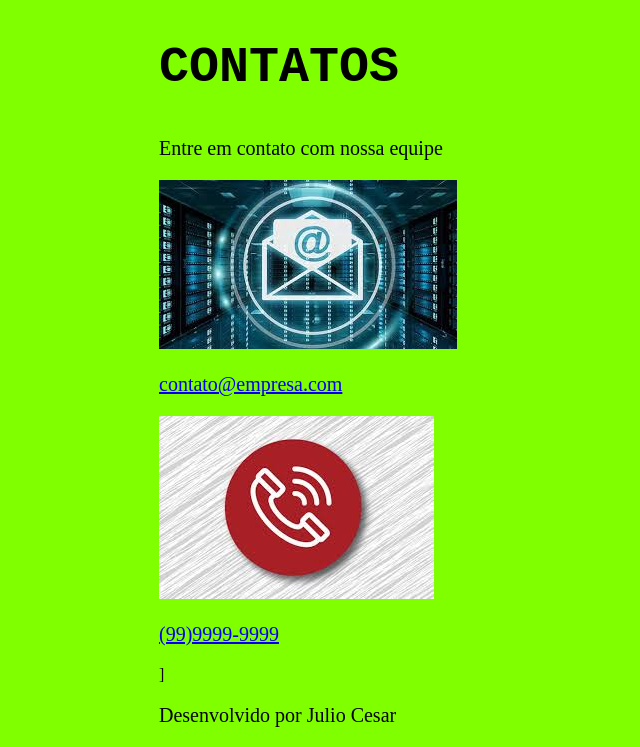
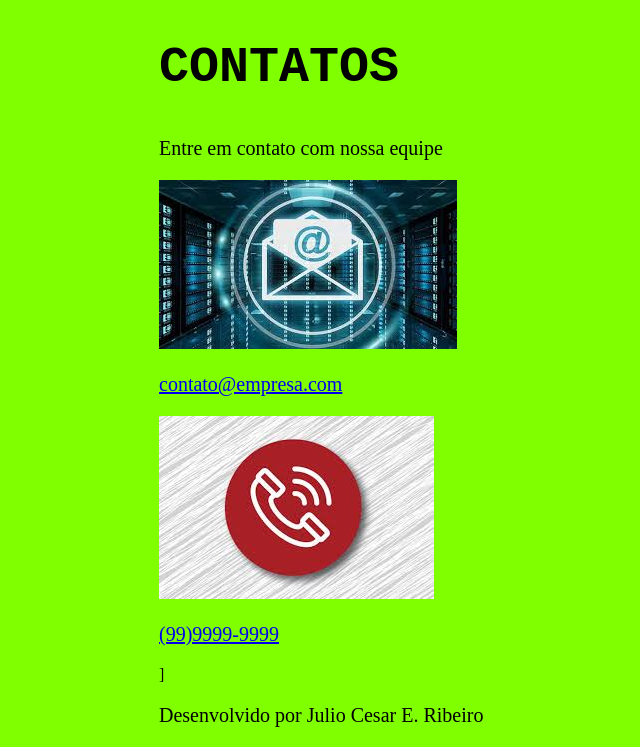
Before and after one commit to julio-byte/PUBGT, a plain HTML site: page index.html in a window 1280 px wide. Shown: the part 3786-4533 px from the top of the page, without its empty margins (241-881 px from the left). Drawn offline with Linux system fonts and the light colour scheme.

Commit message:
Create index.html aula-html5-css3 GitHub Pages

```diff
--- a/index.html
+++ b/index.html
@@ -86,7 +86,7 @@
 
 
         <footer>]
-            <p>Desenvolvido por Julio Cesar</p>
+            <p>Desenvolvido por Julio Cesar E. Ribeiro</p>
 
         </footer>
     </body>
```
